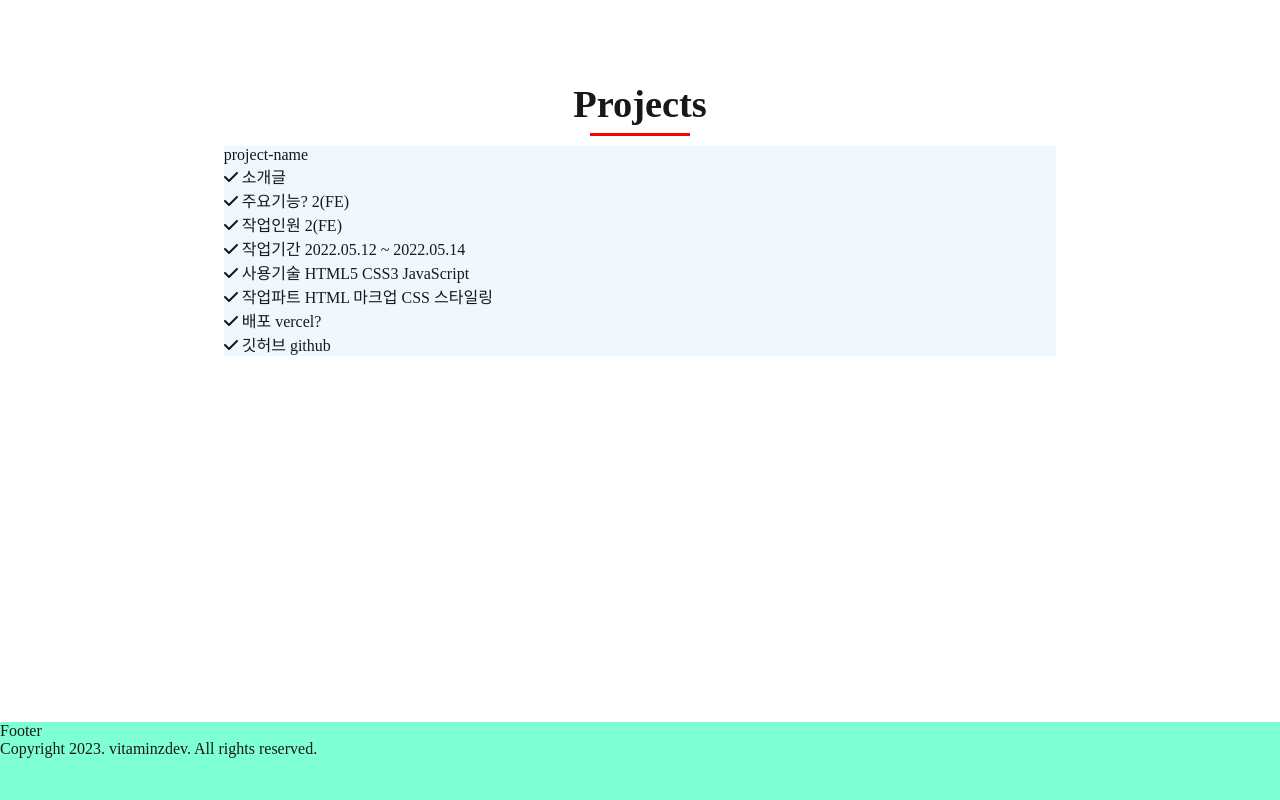
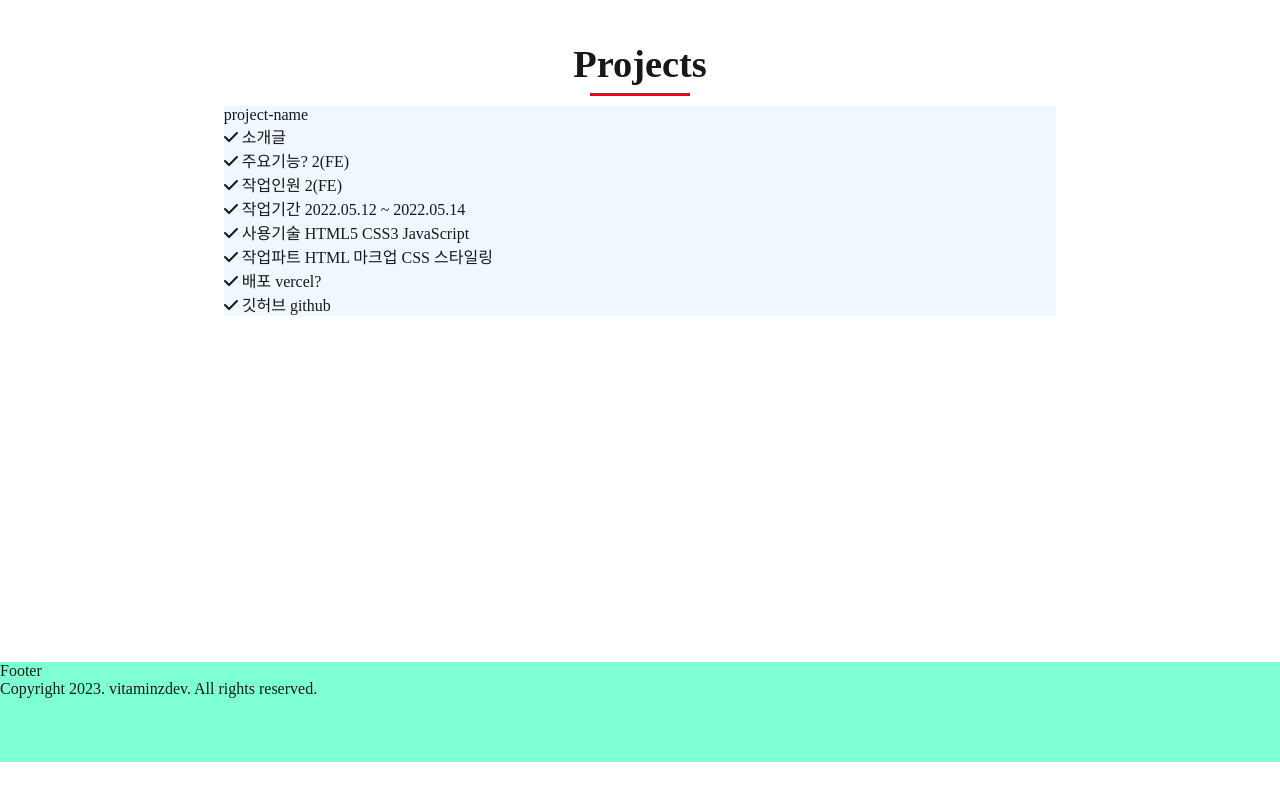
Before and after one commit to vitaZ-dev/portfolio, a Next.js app: page / in a window 1280 px wide. Shown: the part 1536-2336 px from the top of the page. After the commit the page ends 2298 px from the top, so only its background shows below. Built offline with nearby package versions, Linux system fonts and the light colour scheme.

Commit message:
feat: footer height 조절

```diff
--- a/styles/base/_base.scss
+++ b/styles/base/_base.scss
@@ -40,5 +40,5 @@ button {
 #wrap {
   height: auto;
   min-height: 100%;
-  padding: 80px 10px;
+  padding: 80px 10px 100px 10px;
 }
--- a/styles/base/_section.scss
+++ b/styles/base/_section.scss
@@ -2,7 +2,7 @@ section {
   width: 100%;
   max-width: 1110px;
   margin: 0 auto;
-  height: calc(100vh - 80px);
+  height: calc(100vh - 100px);
   padding-top: 80px;
   display: flex;
   flex-direction: column;
--- a/styles/layout/_footer.scss
+++ b/styles/layout/_footer.scss
@@ -1,5 +1,5 @@
 footer {
-  height: 80px;
+  height: 100px;
   background-color: aquamarine;
   position: relative;
   transform: translateY(-100%);
```
